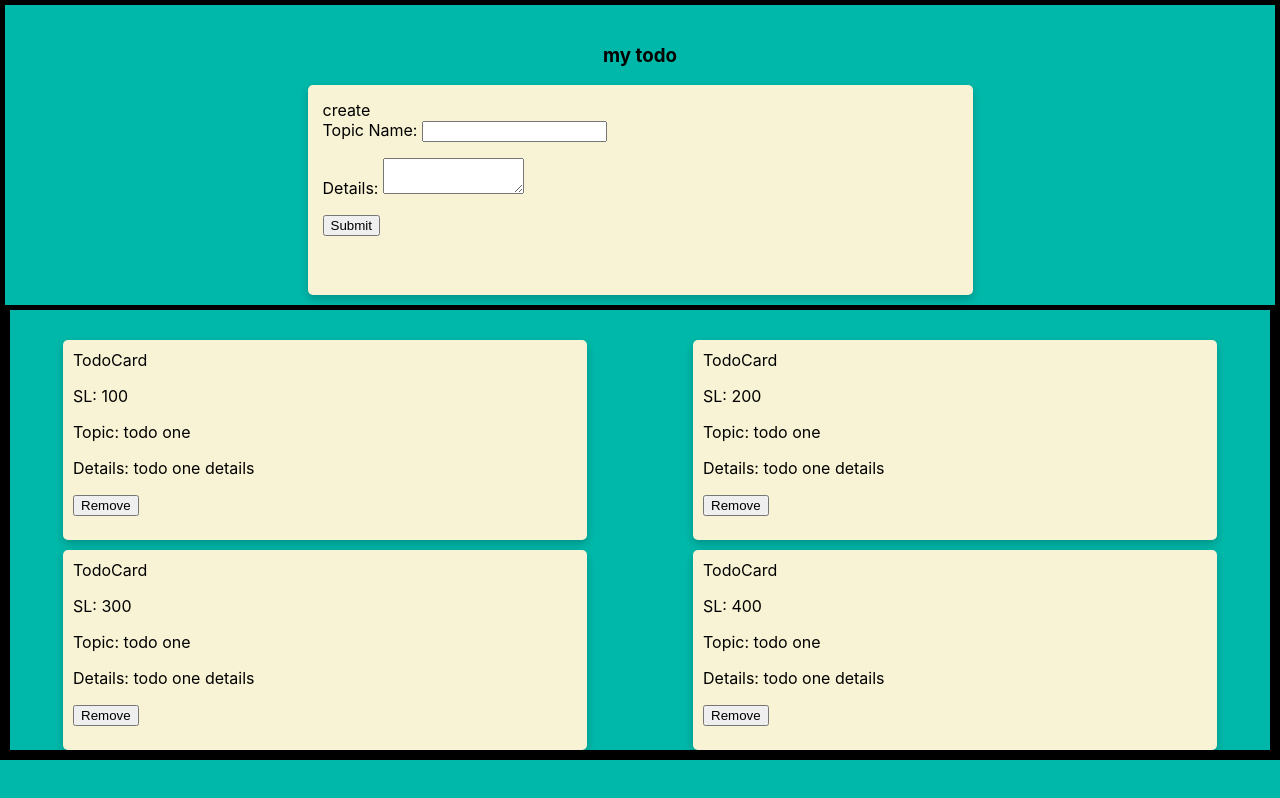
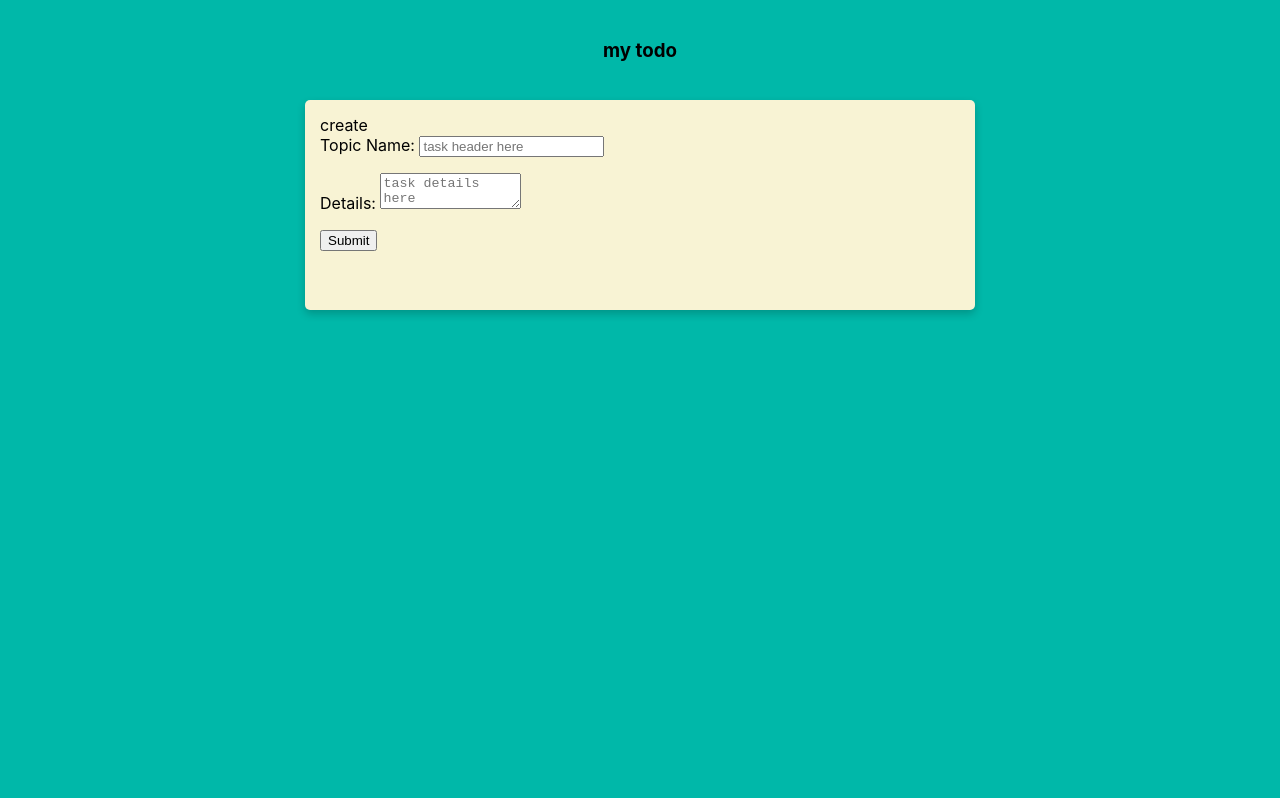
Before and after one commit to mohammedazizul/rts-my-todo, a React (Create React App) app: page / in a window 1280 px wide. Built offline with nearby package versions, Linux system fonts and the light colour scheme.

Commit message:
create todo function updated

```diff
--- a/src/App.tsx
+++ b/src/App.tsx
@@ -34,20 +34,7 @@ function App() {
     <div className="container">
       <h3 style={{textAlign:"center"}}>my todo</h3>
       <CreateTodo/>
-      <div className="grid-container">
-      {
-        todoData.map((data) => (
-          <TodoCard
-          key={data.sl}
-          sl={data.sl}
-          heading={data.heading}
-          details={data.details}
-          />
-        ))
-      }
-      </div>
     </div>
-
   );
 }
 
--- a/src/components/CreateTodo/CreateTodo.tsx
+++ b/src/components/CreateTodo/CreateTodo.tsx
@@ -1,26 +1,85 @@
-import React from 'react';
+import React, { useState } from 'react';
+import TodoCard from '../TodoCard/TodoCard';
+
+interface ITodoData {
+    sl: number,
+    heading: string,
+    details: string
+}
 
 const CreateTodo = () => {
 
+    const [todo, setTodo] = useState<ITodoData>({
+        sl: 0,
+        heading: "",
+        details: ""
+    })
+
+    const [todoList, setTodoList] = useState<ITodoData[]>([]);
+
     const handleSubmit = () => {
-        alert();
+        setTodoList([...todoList, todo]);
+        setTodo({
+            sl: 0,
+            heading: "",
+            details: ""
+        })
+        alert("Successfully Added!");
+        console.log(todoList);
+    }
+
+    const handleOnChange = (event: React.ChangeEvent<HTMLInputElement> | React.ChangeEvent<HTMLTextAreaElement>) => {
+        setTodo({
+            ...todo,
+            [event.target.name]: event.target.value,
+            sl: Math.floor(Math.random()*1000)
+        });
+
+        console.log("todo: ",todo);
     }
 
     return (
+        <div className="container">
             <div className="card-create">
                 create
                 <div>
-                <label htmlFor="">Topic Name: </label>
-                <input type="text" />
+                    <label htmlFor="heading">Topic Name: </label>
+                    <input
+                        type = "text"
+                        name = "heading"
+                        id = "heading"
+                        placeholder = "task header here"
+                        onChange = {handleOnChange}
+                    />
 
                     <p></p>
                     <label htmlFor="details">Details: </label>
-                <textarea name="" id="details" cols={15} rows={2}></textarea>
+                    <textarea
+                        name="details"
+                        id="details"
+                        placeholder = "task details here"
+                        onChange = {handleOnChange}
+                        cols={15} rows={2}
+                    ></textarea>
 
                     <p></p>
                     <input type="submit" onClick={handleSubmit}/>
                 </div>
             </div>
+            <div className="grid-container">
+                {
+                    todoList.map((data) => (
+                    <TodoCard
+                    key={data.sl}
+                    sl={data.sl}
+                    heading={data.heading}
+                    details={data.details}
+                    />
+                    ))
+                }
+            </div>
+        </div>
+
     );
 };
 
--- a/src/index.css
+++ b/src/index.css
@@ -17,14 +17,12 @@ code {
   padding-top: 20px;
   display: grid;
   grid-template-columns: auto;
-  border: 5px solid black;
 }
 
 .grid-container {
   padding-top: 20px;
   display: grid;
   grid-template-columns: auto auto;
-  border: 5px solid black;
 }
 .card-create {
   width: 50%;
```
Lines whose indentation alone changed are shown as unchanged.
